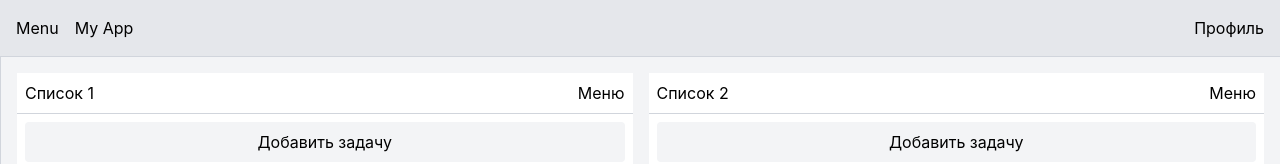
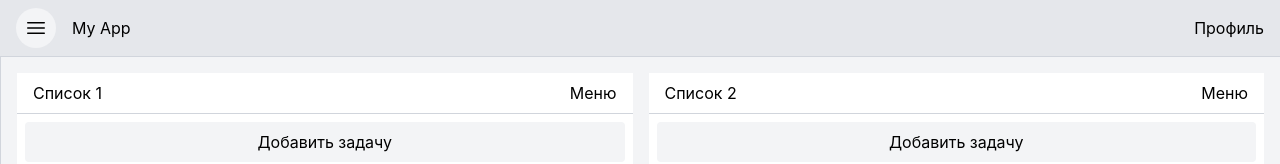
Before and after one commit to Laos22/tasks-clone, a React (Vite) app: page / in a window 1280 px wide. Shown: the top 164 px of the page. Built offline with nearby package versions, Linux system fonts and the light colour scheme.

Commit message:
feat: улучшить стилизацию заголовка и основного контента

```diff
--- a/src/components/Header.jsx
+++ b/src/components/Header.jsx
@@ -1,8 +1,12 @@
 const Header = ({ toggleSidebar }) => {
   return (
-    <header className="bg-gray-200 p-4 border-b border-gray-300 overflow-hidden flex justify-between">
+    <header className="bg-gray-200 px-4 py-2 border-b border-gray-300 overflow-hidden flex items-center justify-between">
         <div className="flex gap-4 items-center">
-            <button onClick={toggleSidebar}>Menu</button>
+            <button onClick={toggleSidebar} className="rounded-full p-2 bg-gray-100 hover:bg-gray-300">
+                <svg xmlns="http://www.w3.org/2000/svg" fill="none" viewBox="0 0 24 24" strokeWidth={1.5} stroke="currentColor" className="w-6 h-6">
+                    <path strokeLinecap="round" strokeLinejoin="round" d="M3.75 6.633h16.5M3.75 12h16.5m-16.5 5.367h16.5" />
+                </svg>
+            </button>
             <h1>My App</h1>
         </div>
         <div>
--- a/src/components/MainContent.jsx
+++ b/src/components/MainContent.jsx
@@ -10,7 +10,7 @@ const MainContent = () => {
         {lists.lists.map(list => (
             lists.activeList.id.includes(list.id) &&
             <div className="m-auto w-full min-w-128  max-w-192 h-full bg-white flex flex-col">
-                <div className="p-2 border-b border-gray-300 flex items-center justify-between">
+                <div className="py-2 px-4 border-b border-gray-300 flex items-center justify-between">
                     <h1>{list.name}</h1>
                     <button>Меню</button>
                 </div>
```
